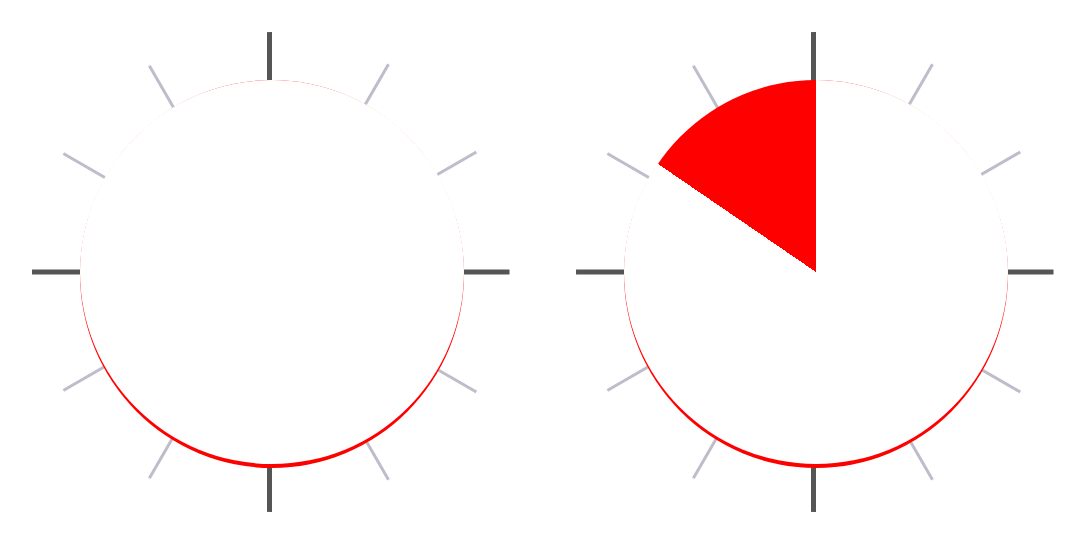
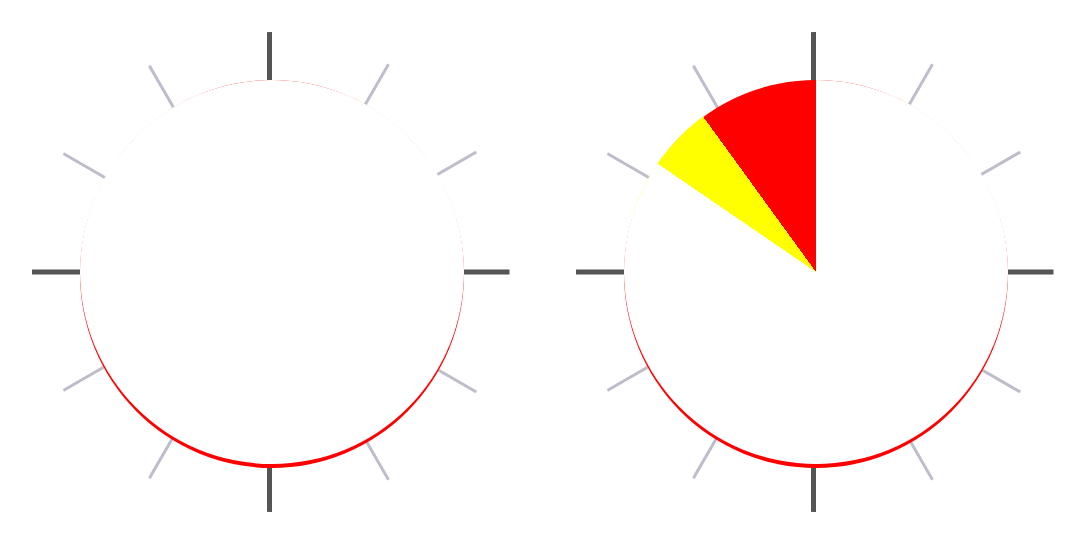
Before and after one commit to HugoKawamata/clockblocker, a React (Create React App) app: page / in a window 1280 px wide. Shown: the top 550 px of the page, without its empty margins (0-1085 px from the left). Built offline with nearby package versions, Linux system fonts and the light colour scheme.

Commit message:
✨ Get basic block displaying

```diff
--- a/src/App.jsx
+++ b/src/App.jsx
@@ -5,10 +5,14 @@ import Clock from "./components/Clock"
 import { blockInAm, blockInPm } from "./helpers"
 // import type { Block } from "./types"
 
+const dummyBlock = {
+  start: { hour: 20, minute: 0 },
+  finish: { hour: 20, minute: 30}
+}
 
 function App() {
   const [time, setTime] = useState(DateTime.now());
-  const [blocks, setBlocks] = useState([])
+  const [blocks, setBlocks] = useState([dummyBlock])
 
   useEffect(() => {
     const interval = setInterval(() => setTime(DateTime.now()), 10000);
--- a/src/components/Block/index.jsx
+++ b/src/components/Block/index.jsx
@@ -7,15 +7,13 @@ type Props = {|
 |}
 
 const getInnerStyle = (block: Types.Block) => ({
-  background: "conic-gradient(#0000 0%, #FF0 calc(80*1%), #FF0 calc(90*1%), #0000 0%)"
+  background: "conic-gradient(#0000 calc(80*1%), #FF0 calc(80*1%), #FF0 calc(90*1%), #0000 0%)"
 })
 
 function Block(props: Props) {
   const innerStyle = getInnerStyle(props.block)
   return (
-    <div className="clock-block">
-      <div className="clock-block-inner" style={innerStyle}/>
-    </div>
+    <div className="clock-block-inner" style={innerStyle}/>
   );
 }
 
--- a/src/components/Block/styles.css
+++ b/src/components/Block/styles.css
@@ -1,26 +1,8 @@
 
-.clock-block {
-  width: 100%;
-  aspect-ratio: 1;
-  position: relative;
-  display: inline-grid;
-  place-content: center;
-  font-size: 25px;
-  font-weight: bold;
-  font-family: sans-serif;
-}
-
-.clock-block:before {
+.clock-block-inner {
   content: "";
   position: absolute;
   border-radius: 50%;
   inset: 0;
+  width: 100%;
 }
-
-.clock-block.mask.am:before {
-  background: conic-gradient(#FFF calc(var(--am-progress)*1%), #0000 0%);
-}
-
-.clock-block.mask.pm:before {
-  background: conic-gradient(#FFF calc(var(--pm-progress)*1%), #0000 0%);
-}
--- a/src/components/Clock/index.jsx
+++ b/src/components/Clock/index.jsx
@@ -38,10 +38,11 @@ function Clock(props: Props) {
         <div className="marking five"></div>
         <div className="inner-clock-face">
           {/* TODO: Make it take an array of "clock blocks" of different colours */}
-          <div className={`clock-block mask ${props.amOrPm}`} />
-          {
-            props.blocks.map((block: Types.Block) => (<Block block={block} />))
-          }
+          <div className={`clock-block-mask ${props.amOrPm}`}>
+            {
+              props.blocks.map((block: Types.Block) => (<Block block={block} />))
+            }
+          </div>
         </div>
       </div>
     </div>
--- a/src/components/Clock/styles.css
+++ b/src/components/Clock/styles.css
@@ -68,7 +68,7 @@
   z-index: 1;
 }
 
-.clock-block {
+.clock-block-mask {
   width: 100%;
   aspect-ratio: 1;
   position: relative;
@@ -79,17 +79,17 @@
   font-family: sans-serif;
 }
 
-.clock-block:before {
+.clock-block-mask:after {
   content: "";
   position: absolute;
   border-radius: 50%;
   inset: 0;
 }
 
-.clock-block.mask.am:before {
+.clock-block-mask.am:after {
   background: conic-gradient(#FFF calc(var(--am-progress)*1%), #0000 0%);
 }
 
-.clock-block.mask.pm:before {
+.clock-block-mask.pm:after {
   background: conic-gradient(#FFF calc(var(--pm-progress)*1%), #0000 0%);
 }
```
